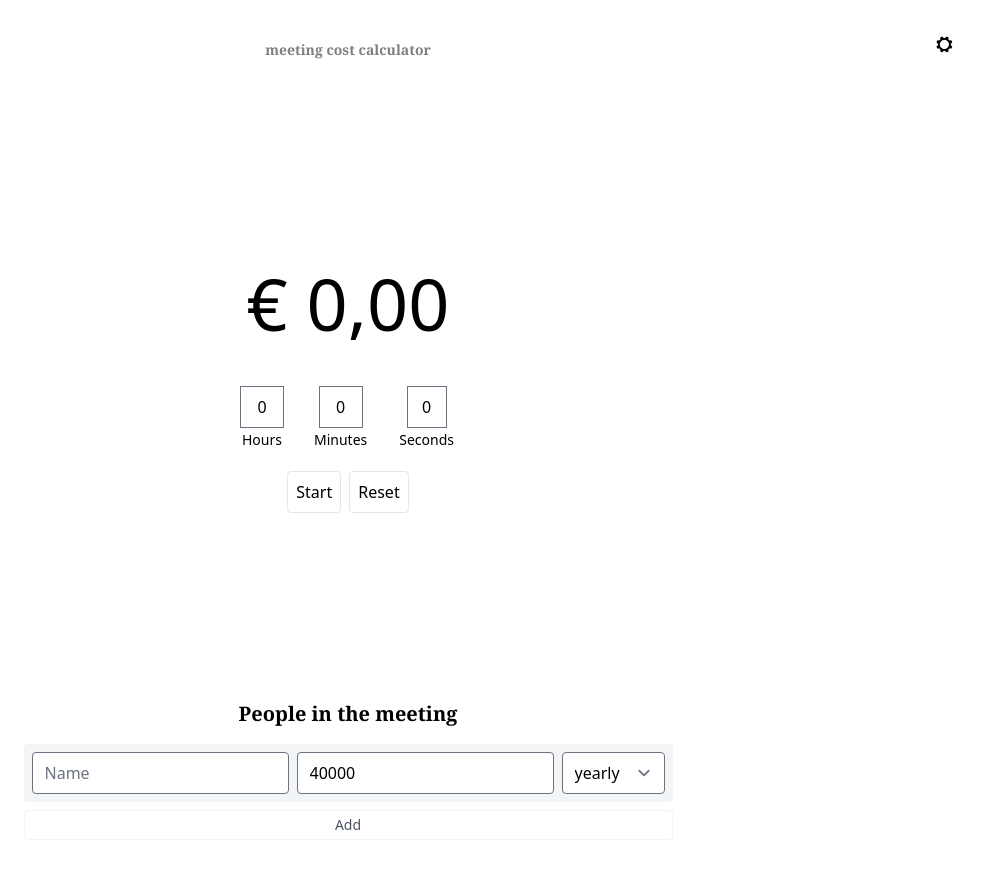
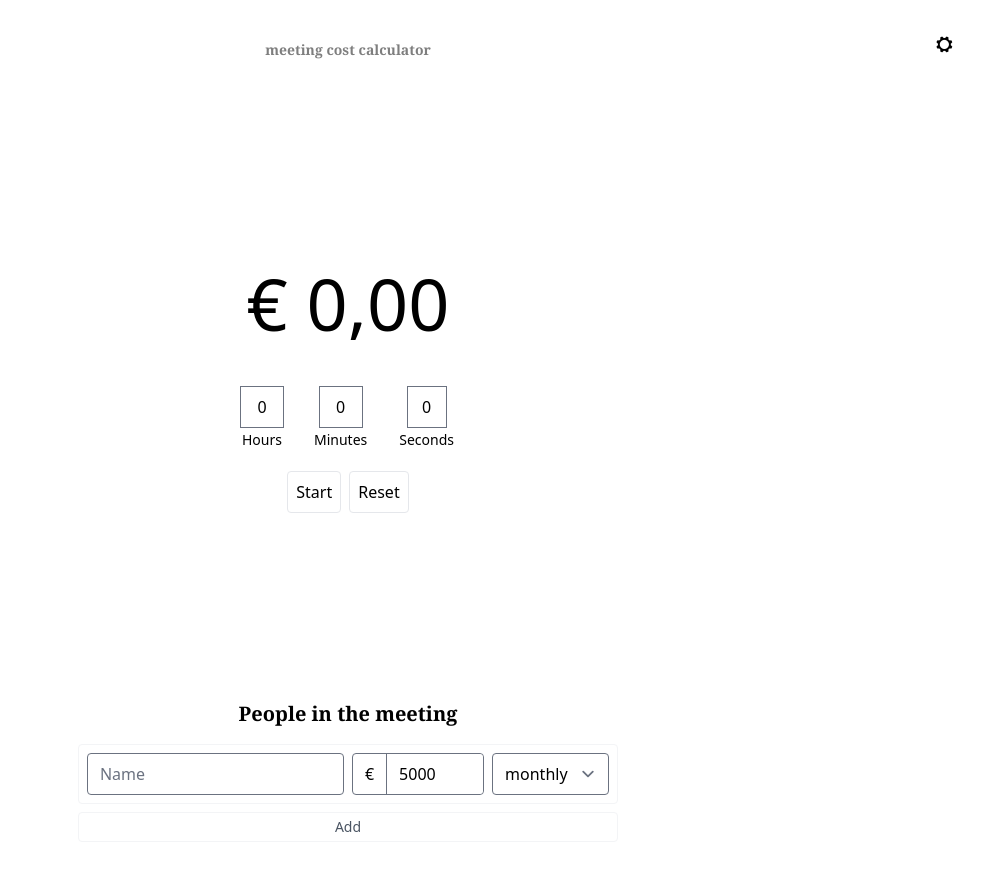
Before and after one commit to stijnbakk/meeting-cost-calculator, a SvelteKit app: page / in a window 1280 px wide. Shown: the top 870 px of the page, without its empty margins (292-1276 px from the left). Built offline with nearby package versions, Linux system fonts and the light colour scheme.

Commit message:
some minor tweaks to the algo

```diff
--- a/src/app.html
+++ b/src/app.html
@@ -2,6 +2,7 @@
 <html lang="en">
 	<head>
 		<meta charset="utf-8" />
+		<!-- TODO: add favicon -->
 		<link rel="icon" href="%sveltekit.assets%/favicon.png" />
 		<meta name="viewport" content="width=device-width" />
 		%sveltekit.head%
--- a/src/lib/stores/people.ts
+++ b/src/lib/stores/people.ts
@@ -4,14 +4,15 @@ import { writable } from 'svelte/store';
 export interface Person {
   name: string;
   rate: number;
-  rateType: 'hourly' | 'yearly';
+  // TODO: add monthly
+  rateType: 'hourly' | 'monthly' | 'yearly';
   costPerHour: number;
 }
 
 const initialPeople: Person[] = [{
     name: '',
-    rate: 40000,
-    rateType: 'yearly',
+    rate: 5000,
+    rateType: 'monthly',
     costPerHour: 0
 }];
 
--- a/src/routes/Cost.svelte
+++ b/src/routes/Cost.svelte
@@ -20,13 +20,20 @@
 
 	// TODO: Add monthly calculation
 	// TODO: set monthly as default value
-	// TODO: Add employer markup
 	// TODO: Add estimated full time and holidays etc to settings
 	function calculateCostPerHour(person: Person): number {
 		if (person.rateType === 'hourly') {
 			return person.rate;
-		} else if (person.rateType === 'yearly') {
-			return person.rate / (40 * 52); // Assuming 40 hours/week and 52 weeks/year
+		} else if (person.rateType === 'monthly') {
+			const employerSalaryCost = person.rate * 12 * (1 + $settings.employerCostMarkup / 100);
+			const hoursPerYear = $settings.weeksPerYear * $settings.hoursPerWeek - ($settings.holidaysPerYear + $settings.vacationDaysPerYear) * 8;
+			return employerSalaryCost / hoursPerYear
+		}
+		else if (person.rateType === 'yearly') {
+			const employerSalaryCost = person.rate * (1 + $settings.employerCostMarkup / 100);
+			const hoursPerYear = $settings.weeksPerYear * $settings.hoursPerWeek - ($settings.holidaysPerYear + $settings.vacationDaysPerYear) * 8;
+
+			return employerSalaryCost / hoursPerYear
 		}
 		return 0;
 	}
--- a/src/routes/People.svelte
+++ b/src/routes/People.svelte
@@ -1,10 +1,14 @@
 <!-- src/components/People.svelte -->
 <script lang="ts">
 	import { people, type Person } from '$lib/stores/people';
+	import { settings } from '$lib/stores/settings';
 	import { onMount, tick } from 'svelte';
 
 	function addPerson() {
-		people.update((currentPeople) => [...currentPeople, { name: '', rate: 0, rateType: 'hourly', costPerHour: 0 }]);
+		people.update((currentPeople) => [
+			...currentPeople,
+			{ name: '', rate: 4000, rateType: 'monthly', costPerHour: 0 }
+		]);
 	}
 
 	function updatePerson(index: number, updatedPerson: Person) {
@@ -41,7 +45,7 @@
 <div class="flex justify-center">
 	<div class="flex flex-col gap-2 max-w-5xl">
 		{#each peopleList as person, index}
-		<div class="bg-gray-100 p-2 rounded flex flex-col md:flex-row gap-2">
+			<div class="border-[1px] border-gray-100 p-2 rounded flex flex-col md:flex-row gap-2">
 				<input
 					id={`name-input-${index}`}
 					placeholder="Name"
@@ -51,17 +55,35 @@
 					on:input={() => updatePerson(index, person)}
 					on:keydown={(event) => handleKeyDown(event, index)}
 				/>
+				<div class="flex flex-row rounded border-[1px] border-gray-500">
+					<div class="border-gray-500 border-r-[1px] px-3 flex items-center">
+					<span class="">
+						{#if $settings.currency === 'EUR'}
+							€
+						{:else}
+							$
+						{/if}
+					</span>
+				</div>
 				<input
 					type="number"
-				class="flex-grow-0"
+					class="flex-grow-0 border-none rounded-none w-24"
 					bind:value={person.rate}
 					on:input={() => updatePerson(index, person)}
 					on:keydown={(event) => handleKeyDown(event, index)}
 				/>
-			<select bind:value={person.rateType} on:change={() => updatePerson(index, person)}>
+			</div>
+
+					<select
+						bind:value={person.rateType}
+						on:change={() => updatePerson(index, person)}
+						placeholder="Salary or hourly rate"
+					>
 						<option value="hourly">hourly</option>
+						<option value="monthly">monthly</option>
 						<option value="yearly">yearly</option>
 					</select>
+
 				{#if peopleList.length > 1}
 					<button
 						class="px-2 flex-grow-0 text-sm hover:text-opacity-70 flex justify-center items-center"
@@ -70,10 +92,12 @@
 				{/if}
 			</div>
 		{/each}
-  <button class="border border-gray-100 rounded text-gray-600 text-sm py-1 px-2 hover:bg-gray-50" on:click={addPerson}>Add</button>
+		<button
+			class="border border-gray-100 rounded text-gray-600 text-sm py-1 px-2 hover:bg-gray-50"
+			on:click={addPerson}>Add</button
+		>
 	</div>
 </div>
-
 
 <style lang="scss">
 	input {
--- a/src/routes/Settings.svelte
+++ b/src/routes/Settings.svelte
@@ -5,28 +5,30 @@
 
 <div class="text-sm absolute top-0 right-0 p-4">
 	<div class="flex flex-row justify-end">
-	<button class="font-bold text-right p-3 px-5 text-xl border-black aspect-square rounded" on:click={() => (showSettings = !showSettings)}>⛭</button>
+		<button
+			class="font-bold text-right p-3 px-5 text-xl border-black aspect-square rounded"
+			on:click={() => (showSettings = !showSettings)}>⛭</button
+		>
 	</div>
 	{#if showSettings}
-
 		<div class="grid grid-cols-2 mt-1 bg-white gap-2 border-black border-[1px] rounded p-4">
 			<div class="flex items-center"><p>Currency</p></div>
 			<select bind:value={$settings.currency}>
 				<option value="EUR">€</option>
 				<option value="USD">$</option>
 			</select>
+
 			<div class="flex items-center"><p>Employer markup (%)</p></div>
-				<input class="w-full" bind:value={$settings.employerCostMarkup} type="number" step="10" />
+			<input class="w-full" bind:value={$settings.employerCostMarkup} type="number" step="10" />
 
+			<div class="flex items-center"><p>Working hours per week (#)</p></div>
+			<input class="w-full" bind:value={$settings.hoursPerWeek} type="number" step="1" />
+
+			<div class="flex items-center"><p>Holidays per year (#)</p></div>
+			<input class="w-full" bind:value={$settings.holidaysPerYear} type="number" step="1" />
+
+			<div class="flex items-center"><p>Vacationdays per year (#)</p></div>
+			<input class="w-full" bind:value={$settings.vacationDaysPerYear} type="number" step="1" />
 		</div>
-		<!-- <div class="flex flex-col gap-2 bg-white shadow rounded p-4">
-			<div class="flex flex-row ">
-				<div class="flex-grow"><p>Currency</p></div>
-
-			</div>
-			<div class="flex flex-row justify-center items-center">
-
-			</div>
-		</div> -->
 	{/if}
 </div>
```
Lines whose indentation alone changed are shown as unchanged.
